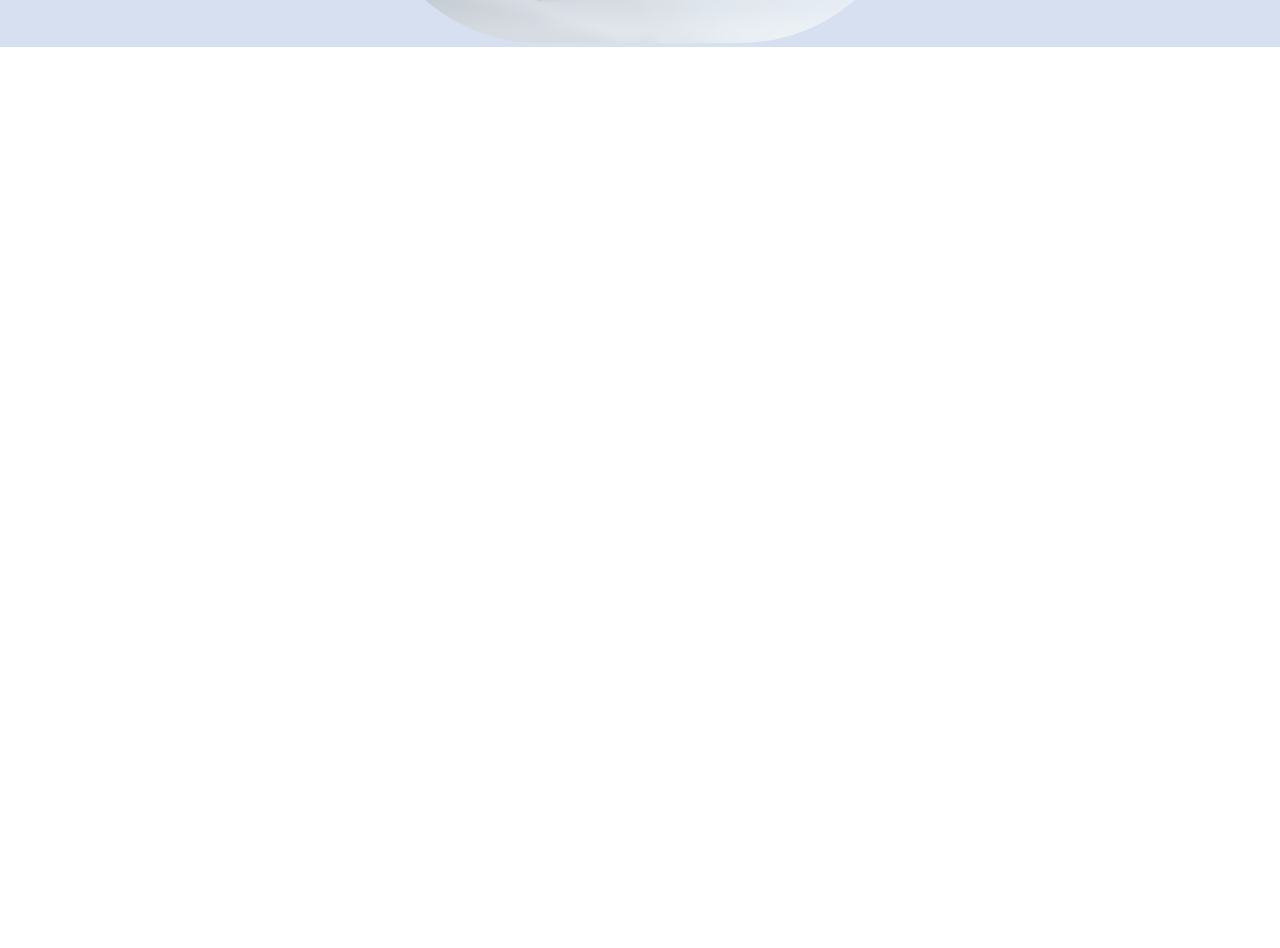
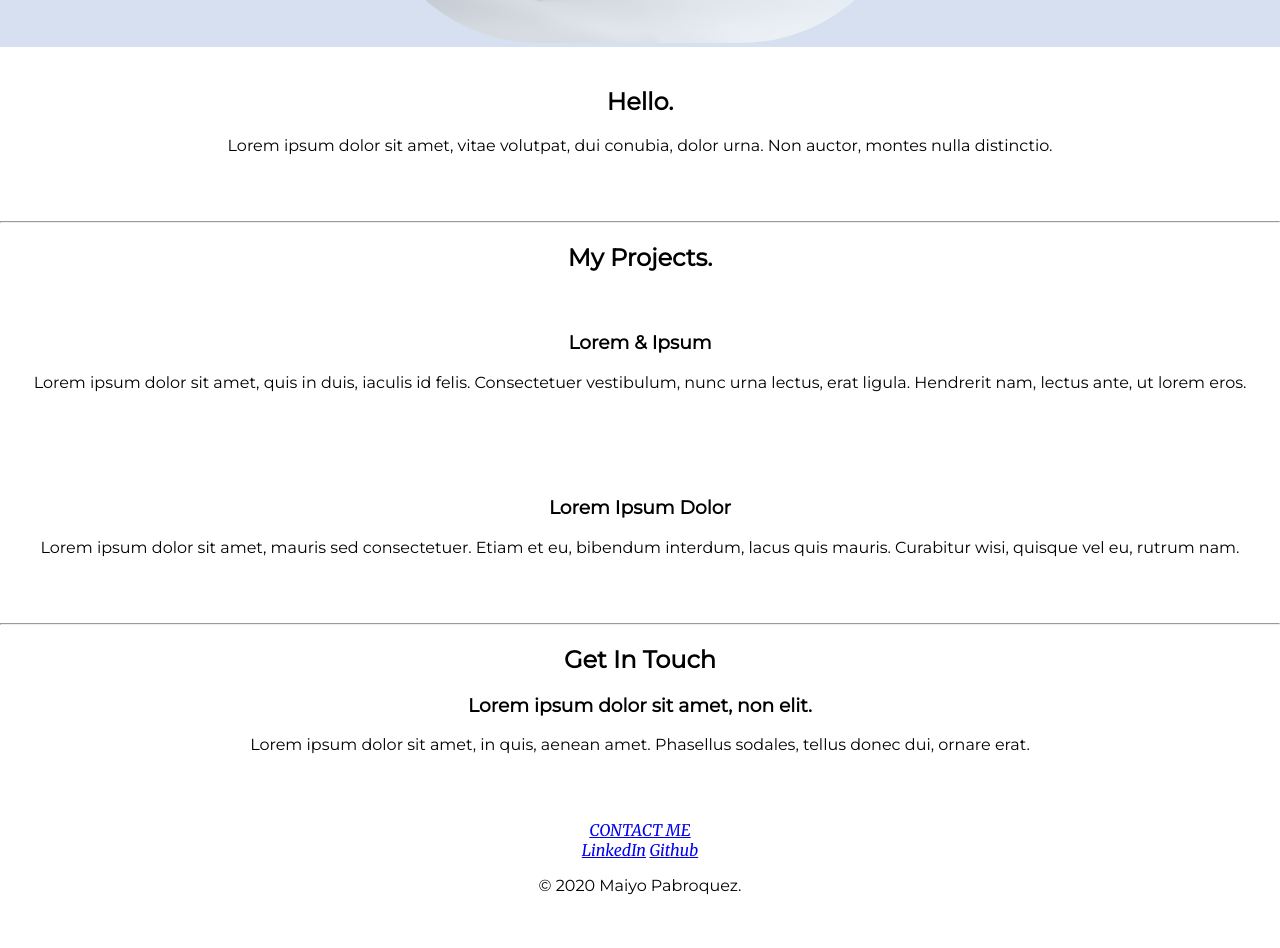
Before and after one commit to maiyopabz/Personal-site, a plain HTML site: page index.html in a window 1280 px wide. Shown: the part 560-1508 px from the top of the page. Before the commit the page ends 800 px from the top, so only its background shows below. Drawn offline with Linux system fonts and the light colour scheme.

Commit message:
added mid and bot container

```diff
--- a/css/styles.css
+++ b/css/styles.css
@@ -47,7 +47,7 @@ p {
 .bottom-cloud {
     position: absolute;
     left: 250px;
-    bottom: 390px;
+    bottom: 370px;
 }
 
 .top-cloud {
@@ -57,6 +57,7 @@ p {
 
 }
 .primary {
+    position: relative;
     width: 550px;
     height: 350px;
     border-radius: 360px;
--- a/index.html
+++ b/index.html
@@ -24,11 +24,41 @@
     </div>
 
     <div class="middle-container">
+        <div class="profile">
+          <img src="" alt="">
+          <h2>Hello.</h2>
+          <p>Lorem ipsum dolor sit amet, vitae volutpat, dui conubia, dolor urna. Non auctor, montes nulla distinctio.</p>
+        </div>
+        <hr>
+        <div class="projects">
+          <h2>My Projects.</h2>
+          <div class="project-row">
+            <img class="" src="" alt="">
+            <h3>Lorem & Ipsum</h3>
+            <p>Lorem ipsum dolor sit amet, quis in duis, iaculis id felis. Consectetuer vestibulum, nunc urna lectus, erat ligula. Hendrerit nam, lectus ante, ut lorem eros.</p>
+          </div>
+          <div class="project-row">
+            <img class="" src="" alt="">
+            <h3>Lorem Ipsum Dolor</h3>
+            <p>Lorem ipsum dolor sit amet, mauris sed consectetuer. Etiam et eu, bibendum interdum, lacus quis mauris. Curabitur wisi, quisque vel eu, rutrum nam.</p>
+          </div>
+        </div>
+        <hr>
+        <div class="contact-me">
+          <h2>Get In Touch</h2>
+          <h3>Lorem ipsum dolor sit amet, non elit.</h3>
+          <p>Lorem ipsum dolor sit amet, in quis, aenean amet. Phasellus sodales, tellus donec dui, ornare erat.</p>
+          <a class="btn" href="mailto:name@email.com">CONTACT ME</a>
+        </div>
+      </div>
 
 
-    </div>
+      <div class="bottom-container">
+        <a class="footer-link" href="www.linkedin.com/in/maiyo">LinkedIn</a>
+        <a class="footer-link" href="https://github.com/maiyopabz/">Github</a>
 
-    <div class="bottom-container">
+        <p>© 2020 Maiyo Pabroquez.</p>
+      </div>
 
 
     </div>
```
